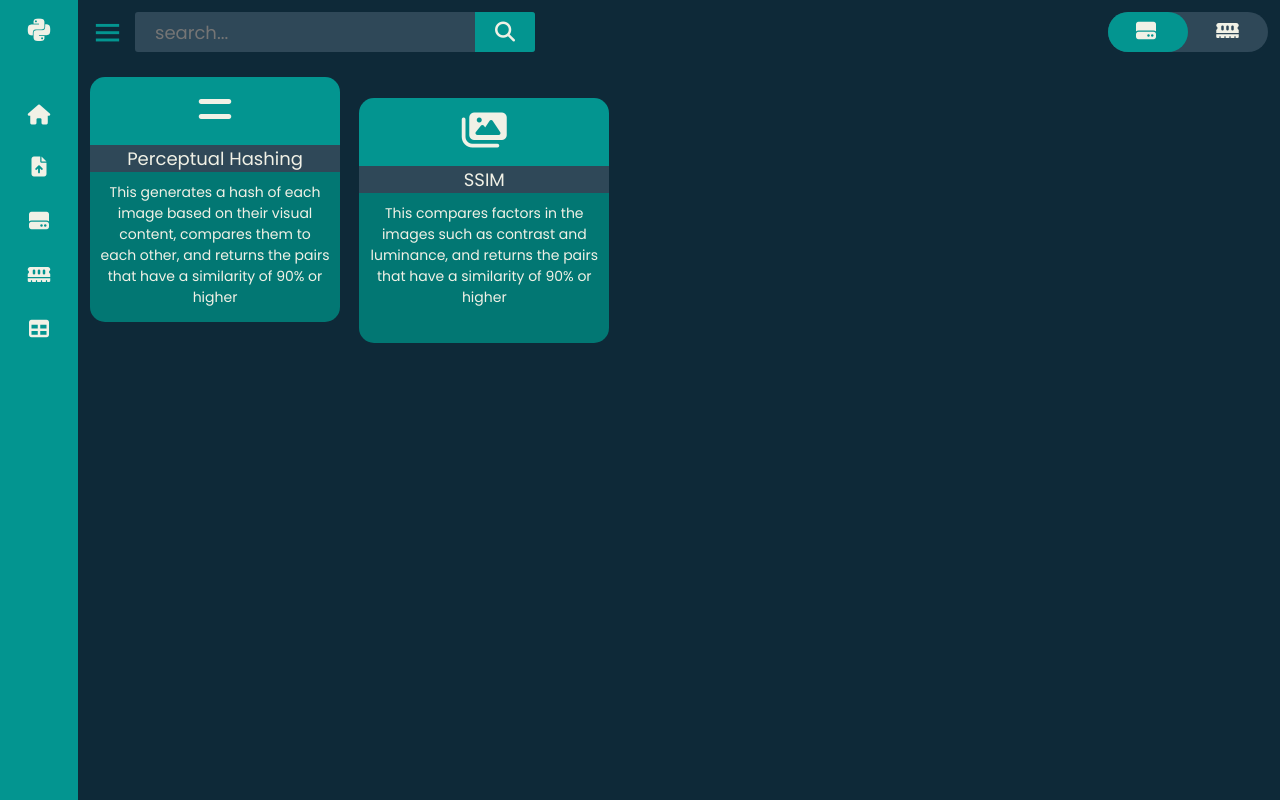
After one commit to shehanreshin/DigiForLooker---5.0, a Flask app: page /dia_analytics in a window 1280 px wide. The commit adds this page. Run offline with Flask 3, Linux system fonts and the light colour scheme; the visitor is signed in with stand-in values (Sample User, id 1); some libraries are stand-ins or nearby versions.

Commit message:
image comparisons added

```diff
--- /dev/null
+++ b/app/static/css/dia/analytics.css
@@ -0,0 +1,41 @@
+.mini-card{
+    background-color: #039590;
+    border: none;
+    width: 250px;
+    height: 170px;
+    margin-bottom: 15px;
+    margin-right: 15px;
+    border-radius: 15px;
+    cursor: pointer;
+    transition: all 0.4s ease;
+}
+.mini-card:hover{
+    background-color: #4BBC8E;
+}
+.mini-card-logo{
+    height: 40%;
+    display: block;
+}
+.mini-card-logo i{
+    padding: 12px;
+    font-size: 40px;
+    color: #F1F1E6;
+}
+.mini-card-title{
+    background-color: #2F4858;
+    color: #F1F1E6;
+    overflow: hidden;
+    word-wrap: break-word;
+    font-size: 18px;
+}
+.mini-card-details{
+    background-color: #027773;
+    color: #F1F1E6;
+    width: 100%;
+    height: 150px;
+    border-bottom-left-radius: 15px;
+    border-bottom-right-radius: 15px;
+    padding: 10px;
+    text-align: center;
+    font-size: 14px;
+}
--- a/app/static/js/base_template.js
+++ b/app/static/js/base_template.js
@@ -17,10 +17,10 @@ var btn = document.getElementById('btn')
 
 function leftClick() {
 	btn.style.left = '0'
-  window.location.href = '/mda_dashboard';
+  window.location.href = '/dia_dashboard';
 }
 
 function rightClick() {
 	btn.style.left = '80px'
-  window.location.href = '/dia_dashboard';
+  window.location.href = '/mda_dashboard';
 }
--- a/app/templates/base_template.html
+++ b/app/templates/base_template.html
@@ -54,7 +54,7 @@
           <li><a class="link_name" href="/dia_dashboard">Disk Image Analysis</a></li>
           <!--<li><a href="/dia_upload">Upload</a></li>-->
           <li><a href="/dia_dashboard">Dashboard</a></li>
-          <li><a href="#">Analytics</a></li>
+          <li><a href="/dia_analytics">Analytics</a></li>
           <li><a href="/dia_gallery">Gallery</a></li>
           <!--<li><a href="/dia_hash">Hash Table</a></li>-->
         </ul>
--- /dev/null
+++ b/app/templates/dia/analytics.html
@@ -0,0 +1,36 @@
+{% extends 'base_template.html' %}
+
+{% block csslink %}
+<link rel="stylesheet" href="{{ url_for('static', filename='css/dia/analytics.css') }}">
+{% endblock %}
+
+{% block mainbody %}
+{% if session['file_name'] is not none %}
+
+    <button class="mini-card" id="file-cards" onclick="redirectToPHash()">
+        <div class="mini-card-logo"><i class="fa-solid fa-equals"></i></div>
+        <div class="mini-card-title" id="file_name">Perceptual Hashing</div>
+        <div class="mini-card-details">This generates a hash of each image based on their visual content, compares them to each other, and returns the pairs that have a similarity of 90% or higher</div>
+    </button>
+
+    <button class="mini-card" id="file-cards" onclick="redirectToSSIM()">
+        <div class="mini-card-logo"><i class="fa-solid fa-images"></i></div>
+        <div class="mini-card-title" id="file_name">SSIM</div>
+        <div class="mini-card-details">This compares factors in the images such as contrast and luminance, and returns the pairs that have a similarity of 90% or higher</div>
+    </button>
+
+    <script>
+        function redirectToPHash() {
+            var url = "/dia_phash";
+            window.location.href = url;
+        }
+        function redirectToSSIM() {
+            var url = "/dia_ssim";
+            window.location.href = url;
+        }
+    </script>
+
+{% else %}
+    <h1>Hello</h1>
+{% endif%}
+{% endblock %}
--- a/app/templates/mda/readcard.html
+++ b/app/templates/mda/readcard.html
@@ -53,7 +53,6 @@
         color: #F1F1E6;
         cursor: pointer;
         display: inline-flex;
-        font-family: -apple-system, system-ui, system-ui, "Segoe UI", Roboto, "Helvetica Neue", "Fira Sans", Ubuntu, Oxygen, "Oxygen Sans", Cantarell, "Droid Sans", "Apple Color Emoji", "Segoe UI Emoji", "Segoe UI Symbol", "Lucida Grande", Helvetica, Arial, sans-serif;
         font-size: 16px;
         font-weight: 600;
         justify-content: center;
--- a/app/views.py
+++ b/app/views.py
@@ -4,7 +4,9 @@ from flask_wtf import FlaskForm
 from wtforms import FileField, SubmitField
 from werkzeug.utils import secure_filename
 import os, re, subprocess, atexit, shutil, threading, docker, hashlib, multiprocessing
-import ujson, json, requests, openai, time
+import ujson, json, requests, openai, time, glob, imagehash, concurrent.futures
+import numpy as np
+from skimage.metrics import structural_similarity as ssim
 from PIL import Image
 from flask import Markup
 
@@ -467,6 +469,113 @@ def readCard(filename):
     else:
         return redirect(url_for('diaUpload'))
 
+@app.route('/dia_analytics')
+def diaAnalytics():
+    if 'file_name' in session and session['file_name'] is not None:
+        return render_template('dia/analytics.html')
+    else:
+        return redirect(url_for('diaUpload'))
+
+def comparePHash(folder1, folder2):
+    image_files1 = glob.glob(os.path.join(folder1, '**', '*'), recursive=True)
+    image_files2 = os.listdir(folder2)
+
+    similarity_array = []
+
+    for file1 in image_files1:
+        if os.path.isfile(file1):
+            try:
+                image1 = Image.open(file1)
+                hash1 = imagehash.average_hash(image1)
+            except (Image.UnidentifiedImageError, OSError):
+                continue
+            else:
+                for file2 in image_files2:
+                    try:
+                        image2 = Image.open(os.path.join(folder2, file2))
+                        hash2 = imagehash.average_hash(image2)
+                    except (Image.UnidentifiedImageError, OSError):
+                        continue
+                    else:
+                        similarity = round((1 - (hash1 - hash2) / len(hash1.hash) ** 2)*100)
+                        file2_path = f"{os.path.join(folder2, file2)}"
+                        if similarity >= 90:
+                            similarity_array.append([file1, file2_path, similarity])
+
+
+    return similarity_array
+
+@app.route('/dia_phash')
+def diaPHash():
+    if 'file_name' in session and session['file_name'] is not None:
+        global current_dir
+        project_path = current_dir
+        folder_path1 = f"{current_dir}/static/files/downloaded/scalpel/"
+        folder_path2 = f"{current_dir}/static/files/downloaded/magicrescue/"
+        similarity_array = comparePHash(folder_path1, folder_path2)
+        return render_template('dia/phash.html', similarity_array=similarity_array, project_path=project_path)
+    else:
+        return redirect(url_for('diaUpload'))
+
+def compareSSIM(folder1, folder2):
+    image_files1 = [f for f in glob.glob(os.path.join(folder1, '**', '*'), recursive=True) if os.path.isfile(f)]
+    image_files2 = [f for f in glob.glob(os.path.join(folder2, '**', '*'), recursive=True) if os.path.isfile(f)]
+
+    similarity_array = []
+
+    def compare_images(file1, file2):
+        try:
+            image1 = Image.open(file1)
+        except (Image.UnidentifiedImageError, OSError):
+            return
+        else:
+            try:
+                image2 = Image.open(file2)
+            except (Image.UnidentifiedImageError, OSError):
+                return
+            else:
+                try:
+                    #Resizing the image pre-processing
+                    width, height = image1.size
+                    image2 = image2.resize((width, height))
+                except (ValueError, OSError):
+                    return
+                else:
+                    try:
+                        #Convert to grayscale for the calculations
+                        image1_gray = image1.convert("L")
+                        image2_gray = image2.convert("L")
+                    except (ValueError, OSError):
+                        return
+                    else:
+                        similarity = ssim(np.array(image1_gray), np.array(image2_gray)) * 100
+
+                        if similarity >= 90:
+                            similarity_array.append([file1, file2, similarity])
+
+    with concurrent.futures.ThreadPoolExecutor() as executor:
+        futures = []
+        for file1 in image_files1:
+            for file2 in image_files2:
+                futures.append(executor.submit(compare_images, file1, file2))
+
+        for future in concurrent.futures.as_completed(futures):
+            future.result()
+
+    return similarity_array
+
+@app.route('/dia_ssim')
+def diaSSIM():
+    if 'file_name' in session and session['file_name'] is not None:
+        global current_dir
+        project_path = current_dir
+        folder_path1 = f"{current_dir}/static/files/downloaded/scalpel/"
+        folder_path2 = f"{current_dir}/static/files/downloaded/magicrescue/"
+        similarity_array = compareSSIM(folder_path1, folder_path2)
+        return render_template('dia/phash.html', similarity_array=similarity_array, project_path=project_path)
+    else:
+        return redirect(url_for('diaUpload'))
+
 #---------------------------------x---------------------x-----------Disk Image Analysis----------x---------------------x----------------------------------
 
 
```
Also changed, not shown: app/static/css/dia/phash.css (added, +58 -0 lines), app/templates/dia/phash.html (added, +28 -0 lines), app/templates/dia/ssim.html (added, +28 -0 lines), README.md.
